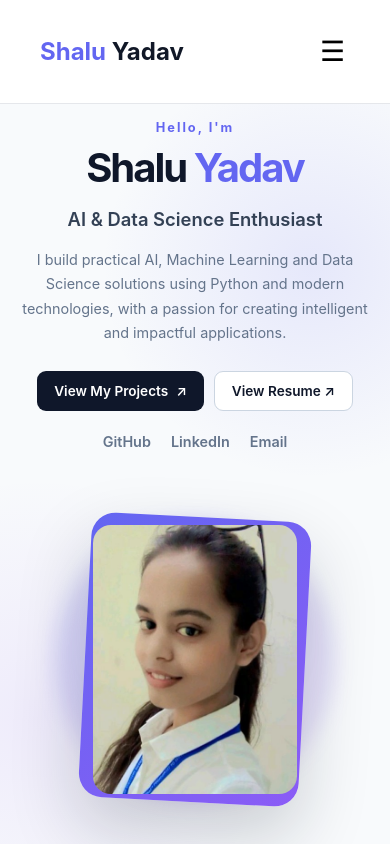
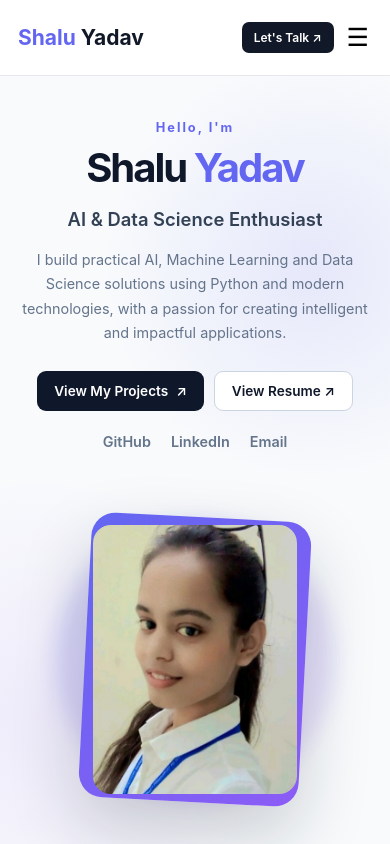
Before and after one commit to Shaluyadu/Portfolio, a React (Vite) app: page / in a window 390 px wide. Shown: the top 844 px of the page. Built offline with nearby package versions, Linux system fonts and the light colour scheme.

Commit message:
Fix mobile navbar layout

```diff
--- a/src/styles.css
+++ b/src/styles.css
@@ -1478,3 +1478,58 @@ a {
     display: flex !important;
   }
 }
+/* =========================
+   FINAL MOBILE NAVBAR
+========================= */
+
+@media (max-width: 768px) {
+
+  .navbar {
+    padding: 10px 14px;
+  }
+
+  .navbar-container {
+    width: 100%;
+    max-width: 100%;
+    padding: 10px 4px;
+    gap: 8px;
+  }
+
+  .logo {
+    font-size: 21px;
+  }
+
+  /* Hide normal links */
+  .nav-links {
+    display: none !important;
+  }
+
+  /* Show Let's Talk */
+  .nav-button {
+    display: inline-block !important;
+    margin-left: auto;
+    padding: 8px 12px;
+    font-size: 12px;
+    border-radius: 7px;
+  }
+
+  /* Hamburger */
+  .menu-toggle {
+    display: flex !important;
+    font-size: 25px;
+    padding: 3px;
+    margin-left: 2px;
+  }
+
+  /* Dropdown */
+  .nav-links.mobile-open {
+    display: flex !important;
+    position: absolute;
+    top: 100%;
+    left: 0;
+    width: 100%;
+    flex-direction: column;
+    align-items: center;
+    background: white;
+  }
+}
```
